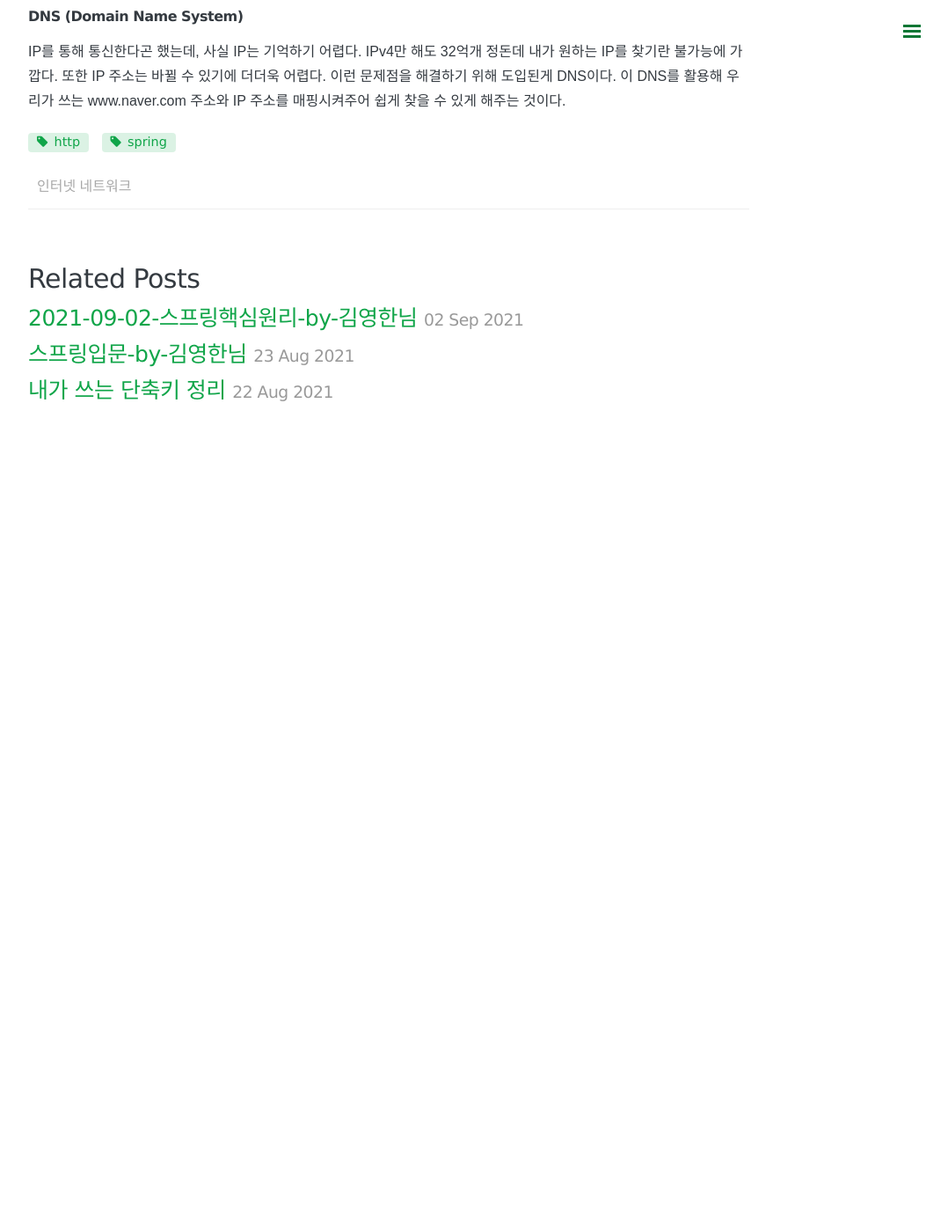
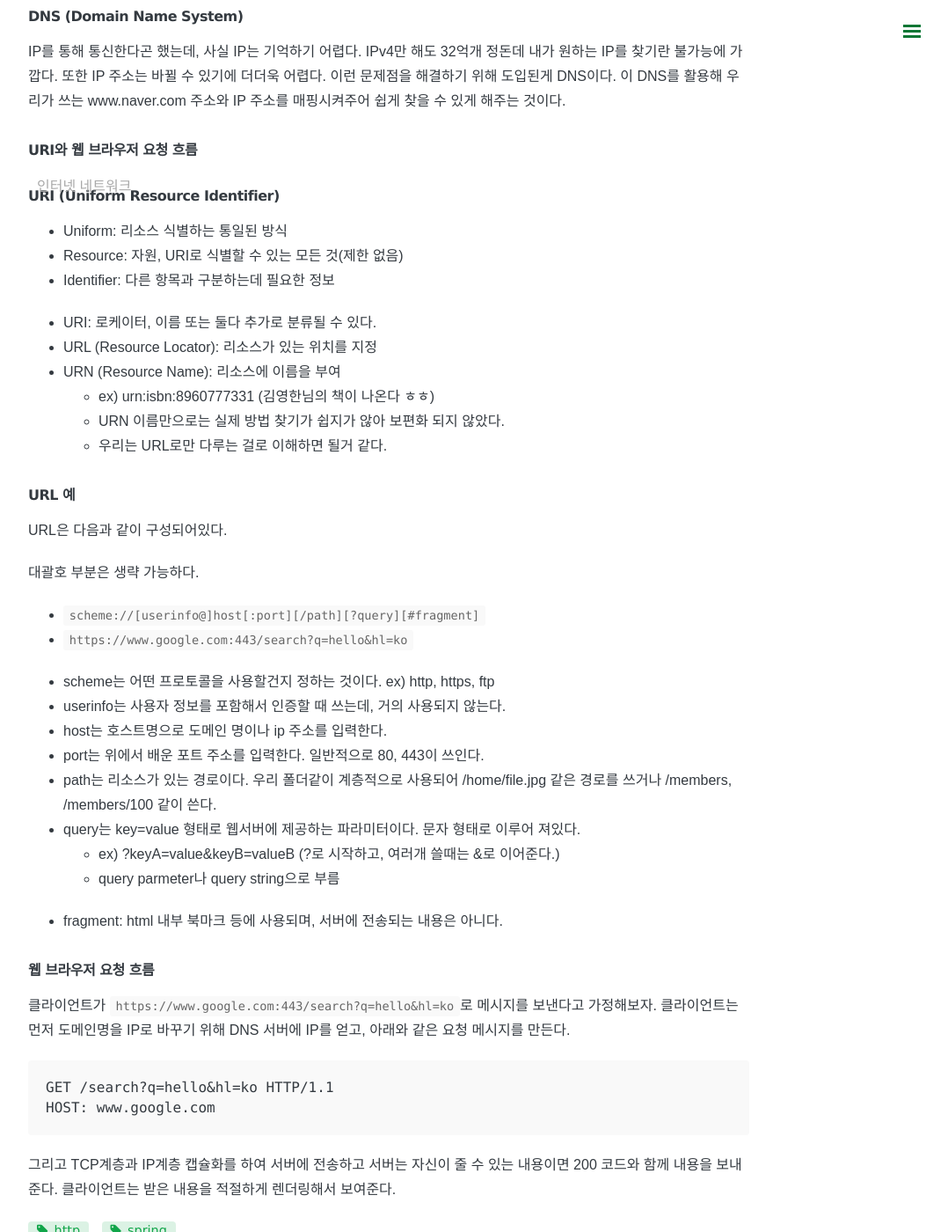
Before and after one commit to somefood/somefood.github.io, a Jekyll site: the page built from _posts/Spring/2021-09-14-HTTP-by-김영한님.md, in a window 1280 px wide and 1400 px high, scrolled down 3039 px. Shown: the whole window at 88% size, without its empty margins (198-1276 px from the left). Built offline with Jekyll 4.4.1, drawn with Linux system fonts in a browser that asks for light colours; nearby versions of some CDN libraries; comment, search, counter and statistics services are not loaded; before the commit the page ends 3559 px from its top, so only the background shows below that.

Commit message:
URI와 웹 브라우저 요청 흐름

````diff
--- a/_posts/Spring/2021-09-14-HTTP-by-김영한님.md
+++ b/_posts/Spring/2021-09-14-HTTP-by-김영한님.md
@@ -99,3 +99,48 @@
 ### DNS (Domain Name System)
 
 IP를 통해 통신한다곤 했는데, 사실 IP는 기억하기 어렵다. IPv4만 해도 32억개 정돈데 내가 원하는 IP를 찾기란 불가능에 가깝다. 또한 IP 주소는 바뀔 수 있기에 더더욱 어렵다. 이런 문제점을 해결하기 위해 도입된게 DNS이다. 이 DNS를 활용해 우리가 쓰는 www.naver.com 주소와 IP 주소를 매핑시켜주어 쉽게 찾을 수 있게 해주는 것이다.
+
+### URI와 웹 브라우저 요청 흐름
+
+#### URI (Uniform Resource Identifier)
+
+- Uniform: 리소스 식별하는 통일된 방식
+- Resource: 자원, URI로 식별할 수 있는 모든 것(제한 없음)
+- Identifier: 다른 항목과 구분하는데 필요한 정보
+
+- URI: 로케이터, 이름 또는 둘다 추가로 분류될 수 있다.
+- URL (Resource Locator): 리소스가 있는 위치를 지정
+- URN (Resource Name): 리소스에 이름을 부여
+  - ex) urn:isbn:8960777331 (김영한님의 책이 나온다 ㅎㅎ)
+  - URN 이름만으로는 실제 방법 찾기가 쉽지가 않아 보편화 되지 않았다.
+  - 우리는 URL로만 다루는 걸로 이해하면 될거 같다.
+
+#### URL 예
+
+URL은 다음과 같이 구성되어있다.
+
+대괄호 부분은 생략 가능하다.
+
+- `scheme://[userinfo@]host[:port][/path][?query][#fragment]`
+- `https://www.google.com:443/search?q=hello&hl=ko`
+
+- scheme는 어떤 프로토콜을 사용할건지 정하는 것이다. ex) http, https, ftp
+- userinfo는 사용자 정보를 포함해서 인증할 때 쓰는데, 거의 사용되지 않는다.
+- host는 호스트명으로 도메인 명이나 ip 주소를 입력한다.
+- port는 위에서 배운 포트 주소를 입력한다. 일반적으로 80, 443이 쓰인다.
+- path는 리소스가 있는 경로이다. 우리 폴더같이 계층적으로 사용되어 /home/file.jpg 같은 경로를 쓰거나 /members, /members/100 같이 쓴다.
+- query는 key=value 형태로 웹서버에 제공하는 파라미터이다. 문자 형태로 이루어 져있다.
+  - ex) ?keyA=value&keyB=valueB (?로 시작하고, 여러개 쓸때는 &로 이어준다.)
+  - query parmeter나 query string으로 부름
+- fragment: html 내부 북마크 등에 사용되며, 서버에 전송되는 내용은 아니다.
+
+### 웹 브라우저 요청 흐름
+
+클라이언트가 `https://www.google.com:443/search?q=hello&hl=ko`로 메시지를 보낸다고 가정해보자. 클라이언트는 먼저 도메인명을 IP로 바꾸기 위해 DNS 서버에 IP를 얻고, 아래와 같은 요청 메시지를 만든다.
+
+```text
+GET /search?q=hello&hl=ko HTTP/1.1
+HOST: www.google.com
+```
+
+그리고 TCP계층과 IP계층 캡슐화를 하여 서버에 전송하고 서버는 자신이 줄 수 있는 내용이면 200 코드와 함께 내용을 보내준다. 클라이언트는 받은 내용을 적절하게 렌더링해서 보여준다.
````
